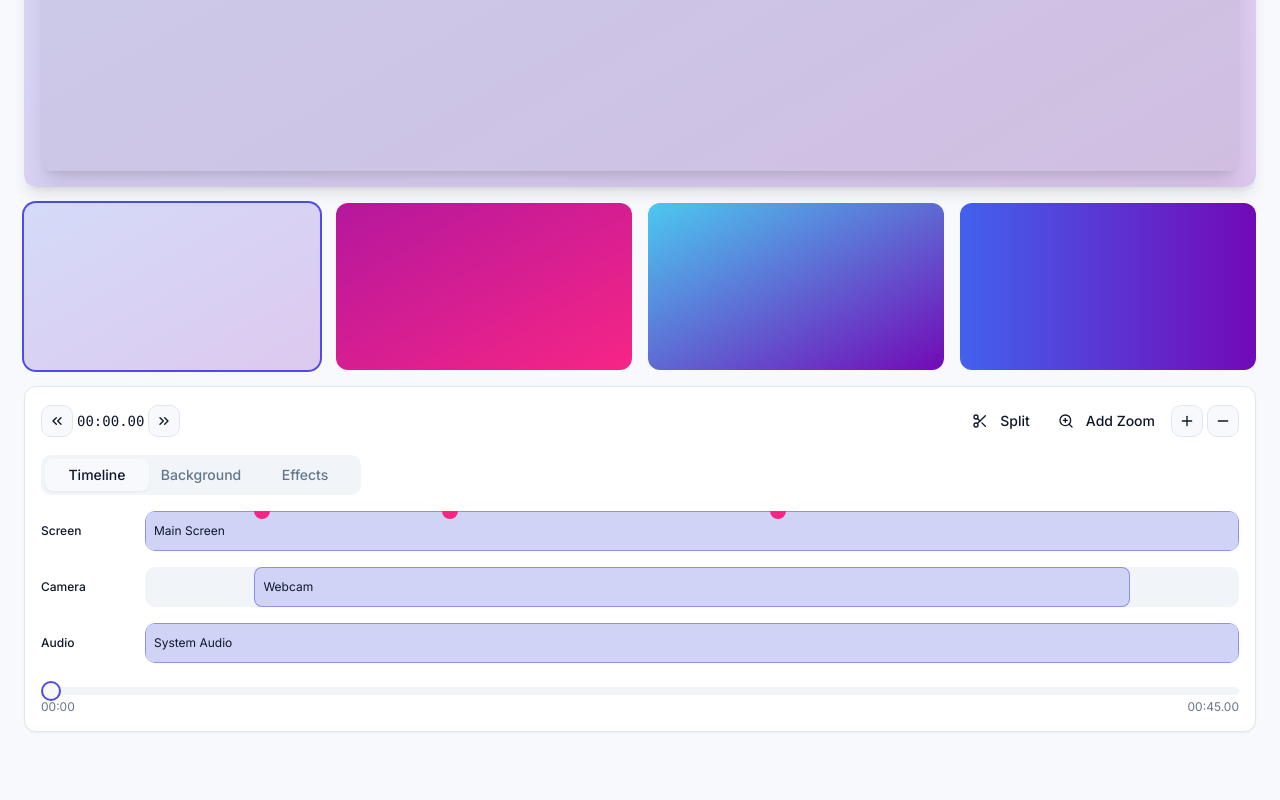
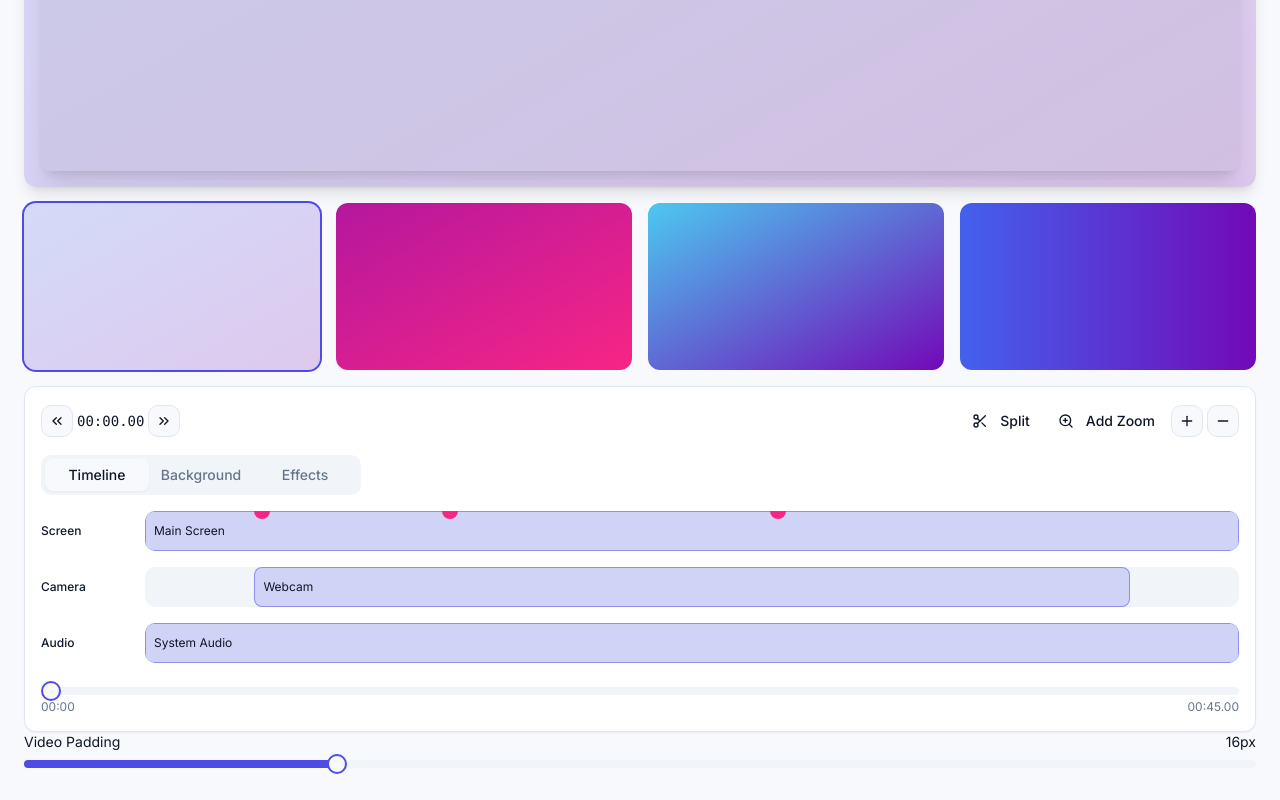
Before and after one commit to MaskYray/click-capture-studio, a React (Vite) app: page /editor/1 in a window 1280 px wide. Shown: the part 646-1446 px from the top of the page. Before the commit the page ends 1394 px from the top, so only its background shows below. Built offline with nearby package versions, Linux system fonts and the light colour scheme.

Commit message:
feat: Add background padding setting
Add a setting to adjust the padding between the background and the video during export. The export will include the background as displayed on the page.

```diff
--- a/package.json
+++ b/package.json
@@ -45,6 +45,7 @@
     "cmdk": "^1.0.0",
     "date-fns": "^3.6.0",
     "embla-carousel-react": "^8.3.0",
+    "html2canvas": "^1.4.1",
     "input-otp": "^1.2.4",
     "lucide-react": "^0.462.0",
     "next-themes": "^0.3.0",
--- a/src/pages/Editor.tsx
+++ b/src/pages/Editor.tsx
@@ -6,6 +6,7 @@ import { MainNav } from "@/components/main-nav";
 import { TimelineEditor } from "@/components/timeline-editor";
 import { ExportPanel } from "@/components/export-panel";
 import { screenRecordingService } from "@/services/screen-recording";
+import { Slider } from "@/components/ui/slider";
 
 export default function Editor() {
   const { id } = useParams<{ id: string }>();
@@ -15,6 +16,7 @@ export default function Editor() {
   const [showExportPanel, setShowExportPanel] = React.useState(false);
   const [videoUrl, setVideoUrl] = React.useState<string | null>(null);
   const [selectedBackground, setSelectedBackground] = React.useState<number>(0);
+  const [padding, setPadding] = React.useState(16);
   const videoRef = React.useRef<HTMLVideoElement>(null);
 
   const backgrounds = [
@@ -58,16 +60,27 @@ export default function Editor() {
     }
   }, []);
 
-  // Mock project title
   const projectTitle = id === "new" ? "Untitled Project" : "Project Demo";
 
-  // Mock video duration (in seconds)
   const videoDuration = 45;
 
   const handleExport = async (format: string, quality: string, ratio: string) => {
-    const recordedBlob = screenRecordingService.getCurrentRecording();
-    if (recordedBlob) {
-      await screenRecordingService.saveRecording(recordedBlob);
+    try {
+      const videoContainer = document.getElementById('video-container');
+      if (!videoContainer) return;
+
+      const html2canvas = (await import('html2canvas')).default;
+      const canvas = await html2canvas(videoContainer);
+
+      const blob = await new Promise<Blob>((resolve) => {
+        canvas.toBlob((blob) => {
+          if (blob) resolve(blob);
+        }, 'image/png');
+      });
+
+      await screenRecordingService.saveRecording(blob);
+    } catch (error) {
+      console.error('Export failed:', error);
     }
     setShowExportPanel(false);
   };
@@ -78,7 +91,6 @@ export default function Editor() {
 
       <main className="flex-1 px-6 py-4 flex flex-col">
         <div className="max-w-7xl w-full mx-auto flex-1 flex flex-col">
-          {/* Editor header */}
           <div className="flex items-center justify-between mb-4">
             <div className="flex items-center">
               <Button variant="ghost" className="mr-2" asChild>
@@ -110,10 +122,14 @@ export default function Editor() {
             </div>
           </div>
 
-          {/* Video preview with background selection */}
           <div className="relative aspect-video rounded-lg shadow-lg overflow-hidden mb-4">
-            <div className={`absolute inset-0 ${backgrounds[selectedBackground]} backdrop-blur-sm`} />
-            <div className="absolute inset-4 rounded-lg overflow-hidden bg-black/5 shadow-xl">
+            <div id="video-container" className={`absolute inset-0 ${backgrounds[selectedBackground]} backdrop-blur-sm`}>
+              <div
+                className="absolute rounded-lg overflow-hidden bg-black/5 shadow-xl transition-all duration-300"
+                style={{
+                  inset: `${padding}px`,
+                }}
+              >
                 {videoUrl ? (
                   <video
                     ref={videoRef}
@@ -128,8 +144,8 @@ export default function Editor() {
                 )}
               </div>
             </div>
+          </div>
 
-          {/* Background selection */}
           <div className="grid grid-cols-4 gap-4 mb-4">
             {backgrounds.map((bg, index) => (
               <button
@@ -142,14 +158,26 @@ export default function Editor() {
             ))}
           </div>
 
-          {/* Timeline editor */}
           <TimelineEditor
             duration={videoDuration}
             currentTime={currentTime}
             onTimeChange={setCurrentTime}
           />
 
-          {/* Export panel */}
+          <div className="mb-4 space-y-2">
+            <div className="flex justify-between text-sm">
+              <span>Video Padding</span>
+              <span>{padding}px</span>
+            </div>
+            <Slider
+              value={[padding]}
+              min={0}
+              max={64}
+              step={4}
+              onValueChange={([value]) => setPadding(value)}
+            />
+          </div>
+
           {showExportPanel && (
             <div className="mt-4">
               <ExportPanel
```
Also changed, not shown: 1 other file (tests, documents, lock files or other folders). Lines whose indentation alone changed are shown as unchanged.
